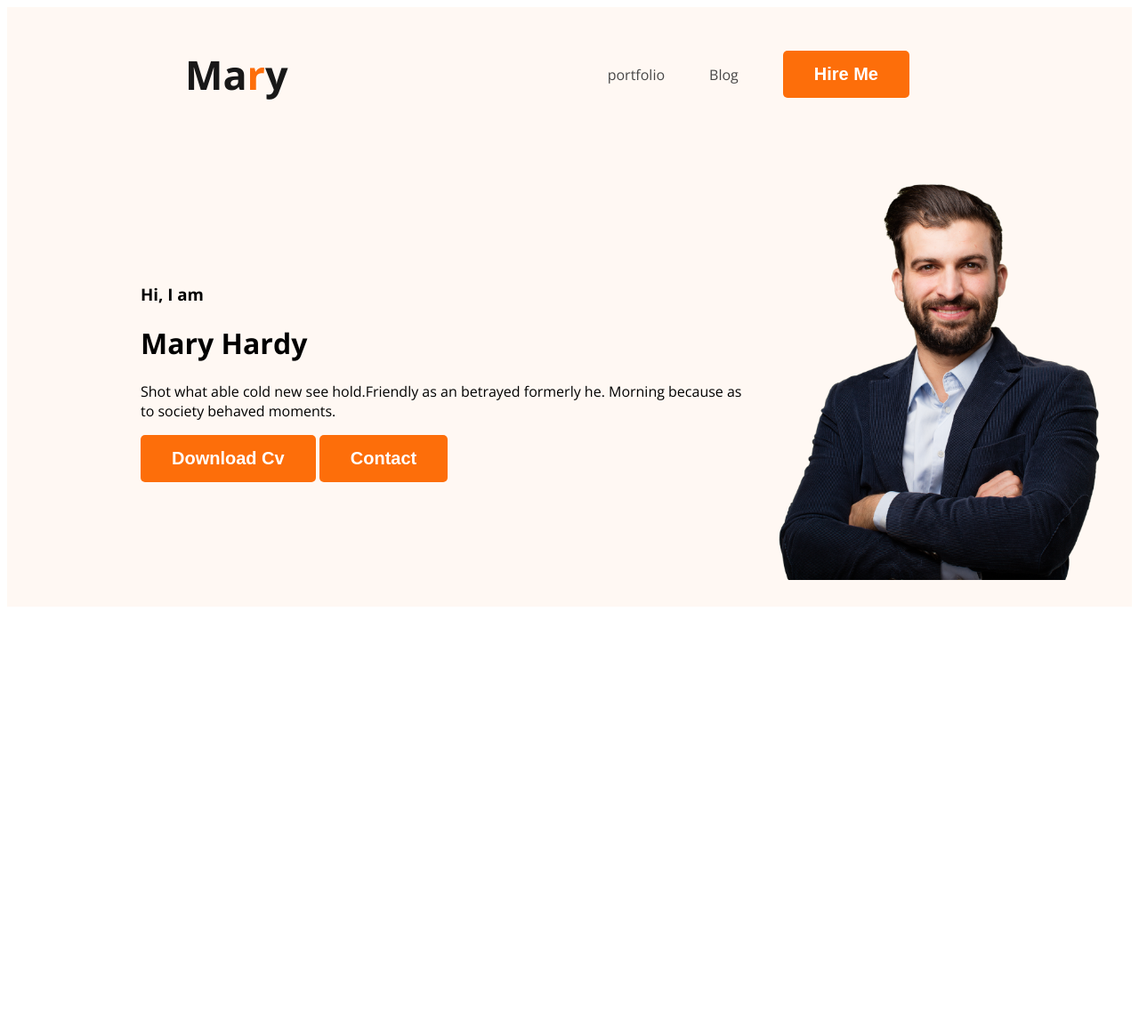
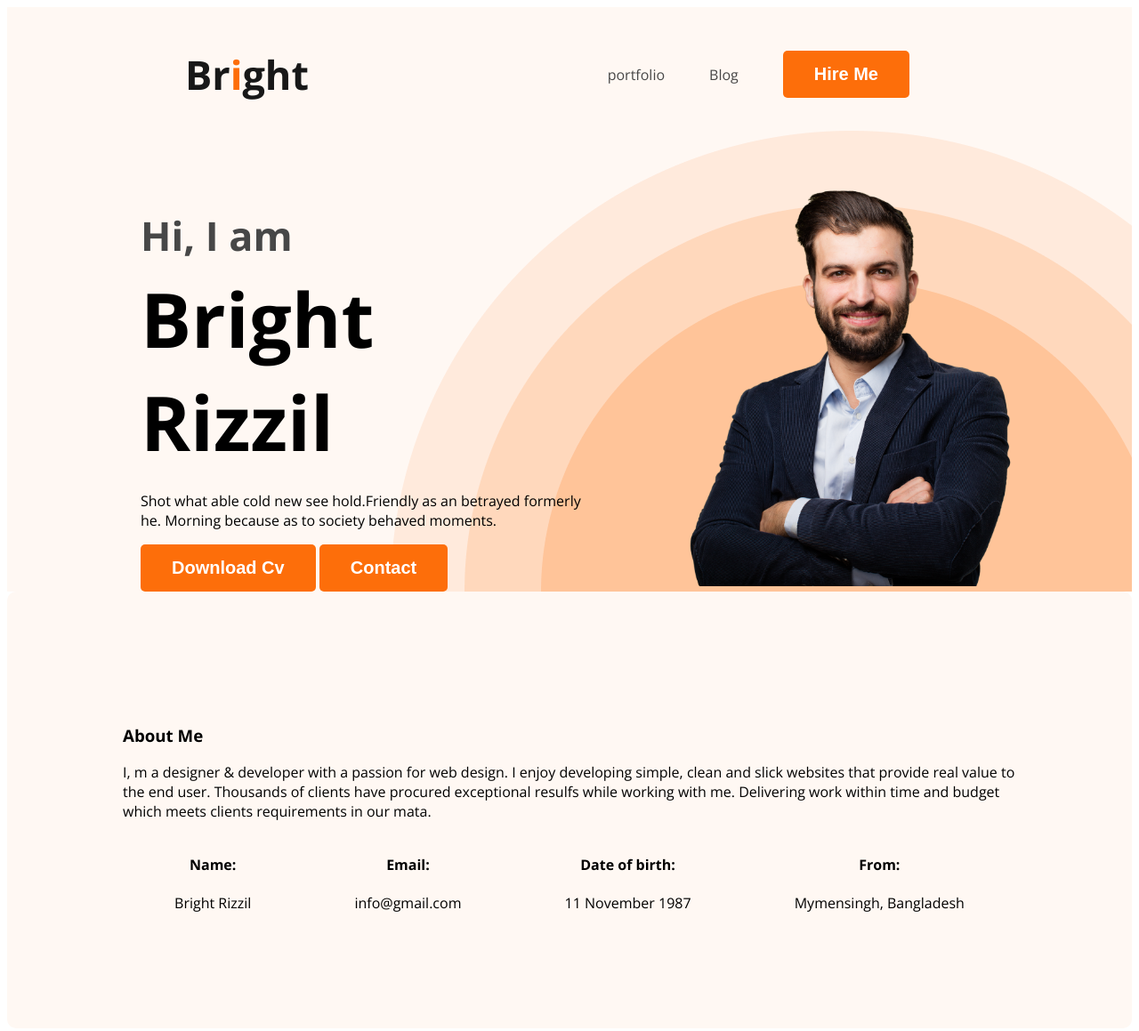
Before and after one commit to arnoldsangma/web-dev-portfolio, a plain HTML site: page index.html in a window 1280 px wide. Shown: the whole page at 89% size. Before the commit the page ends 800 px from the top, so only its background shows below. Drawn offline with nearby package versions, Linux system fonts and the light colour scheme.

Commit message:
added about information

```diff
--- a/index.html
+++ b/index.html
@@ -15,7 +15,7 @@
 <body>
   <header class="header">
     <nav>
-      <h3 class="nav-title">Ma<span class="text-primary">r</span>y</h3>
+      <h3 class="nav-title">Br<span class="text-primary">i</span>ght</h3>
       <ul>
         <li><a href="">portfolio</a></li>
         <li><a href="">Blog</a></li>
@@ -23,9 +23,9 @@
       </ul>
     </nav>
     <div class="banner">
-      <div>
+      <div class="banner-content">
         <h3 class="banner-greeting">Hi, I am</h3>
-        <h1 class="banner-title">Mary Hardy</h1>
+        <h1 class="banner-title">Bright Rizzil</h1>
         <p>Shot what able cold new see hold.Friendly as an betrayed formerly he. Morning because as to society behaved moments.</p>
         <button class="btn-primary">Download Cv</button>
         <button class="btn-primary">Contact</button>
@@ -34,7 +34,30 @@
     </div>
   </header>
   <main>
-
+    <section class="about">
+      <h3 class="section-title">
+        About Me
+      </h3>
+      <p class="section-description">I, m a designer & developer with a passion for web design. I enjoy developing simple, clean and slick websites that provide real value to the end user. Thousands of clients have procured exceptional resulfs while working with me. Delivering work within time and budget which meets clients requirements in our mata.</p>
+      <div class="about-info-container">
+        <div class="about-info">
+          <h4 class="info-title">Name:</h4>
+          <div class="info-description">Bright Rizzil </div>
+        </div>
+        <div class="about-info">
+          <h4 class="info-title">Email:</h4>
+          <div class="info-description">info@gmail.com </div>
+        </div>
+        <div class="about-info">
+          <h4 class="info-title">Date of birth:</h4>
+          <div class="info-description">11 November 1987</div>
+        </div>
+        <div class="about-info">
+          <h4 class="info-title">From:</h4>
+          <div class="info-description">Mymensingh, Bangladesh</div>
+        </div>
+      </div>
+    </section>
   </main>
   <footer>
 
--- a/styles/style.css
+++ b/styles/style.css
@@ -44,13 +44,46 @@ nav li a {
 /* header related styles  */
 
 .header {
-  background: #fff8f3;
+  background-color: #fff8f3;
+  background-image: url(../images/header_bg.png);
+  background-repeat: no-repeat;
+  background-position: bottom right;
 }
 .banner {
-  padding: 30px 30px 30px 150px;
+  padding: 30px 130px 0px 150px;
   display: flex;
   align-items: center;
+  justify-content: space-between;
 }
 .banner .profile-pic{
   width: 400px;
 }
+.banner-greeting {
+  font-size: 45px;
+  color: #474747;
+  margin-bottom: 0;
+}
+.banner-title {
+  font-size: 85px;
+  font-weight: 700;
+  margin-top: 5px;
+  margin-bottom: 20px;
+}
+.banner-content{
+  max-width: 500px;
+}
+/* main section styles */
+.about{
+  padding: 130px;
+  border-radius: 10px;
+  background: #fff8f3;
+}
+.about-info-container{
+  display: flex;
+  justify-content: space-around;
+}
+.about-info{
+  text-align: center;
+}
+
+/* about section styles */
```
Also changed, not shown: images/Bright.png (added).
